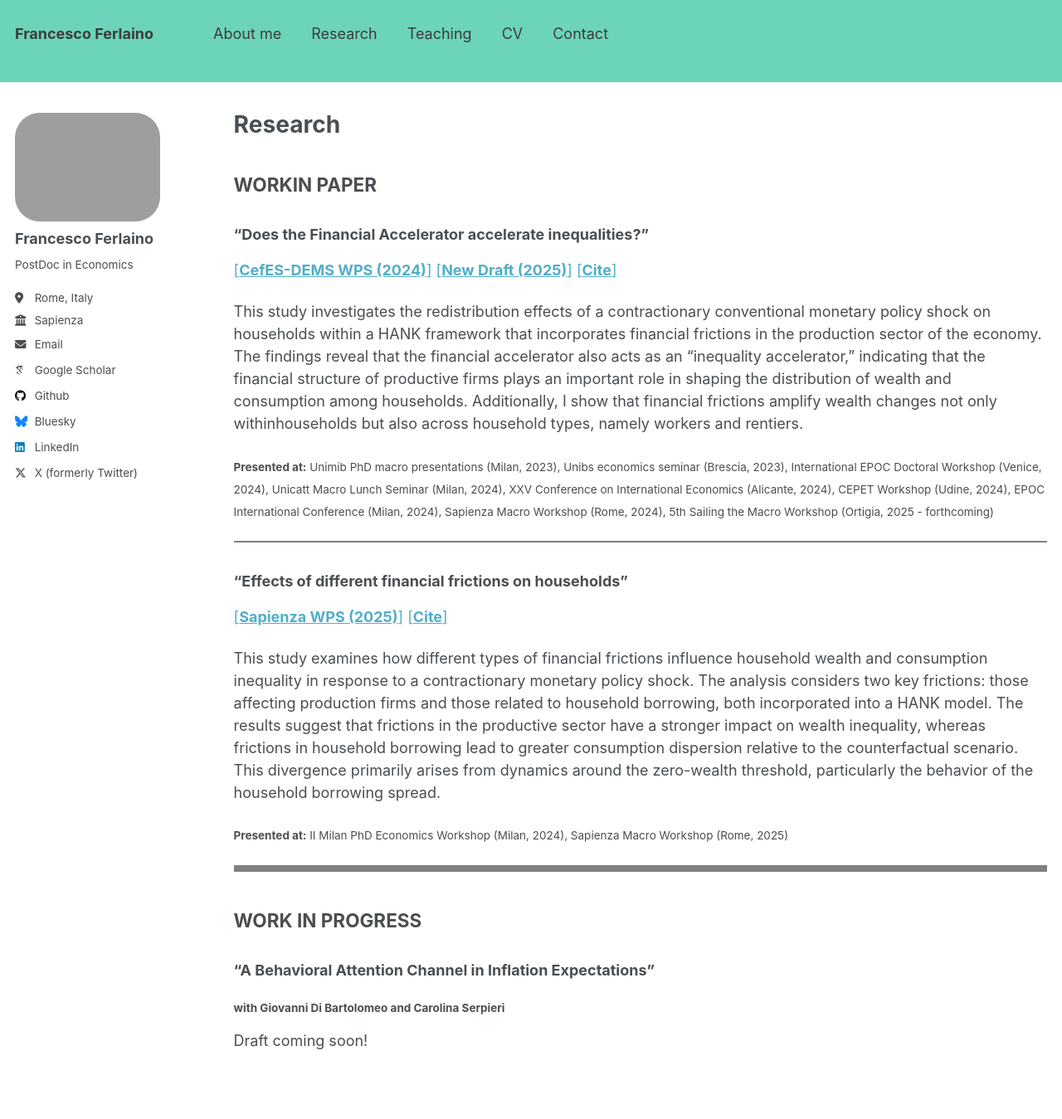
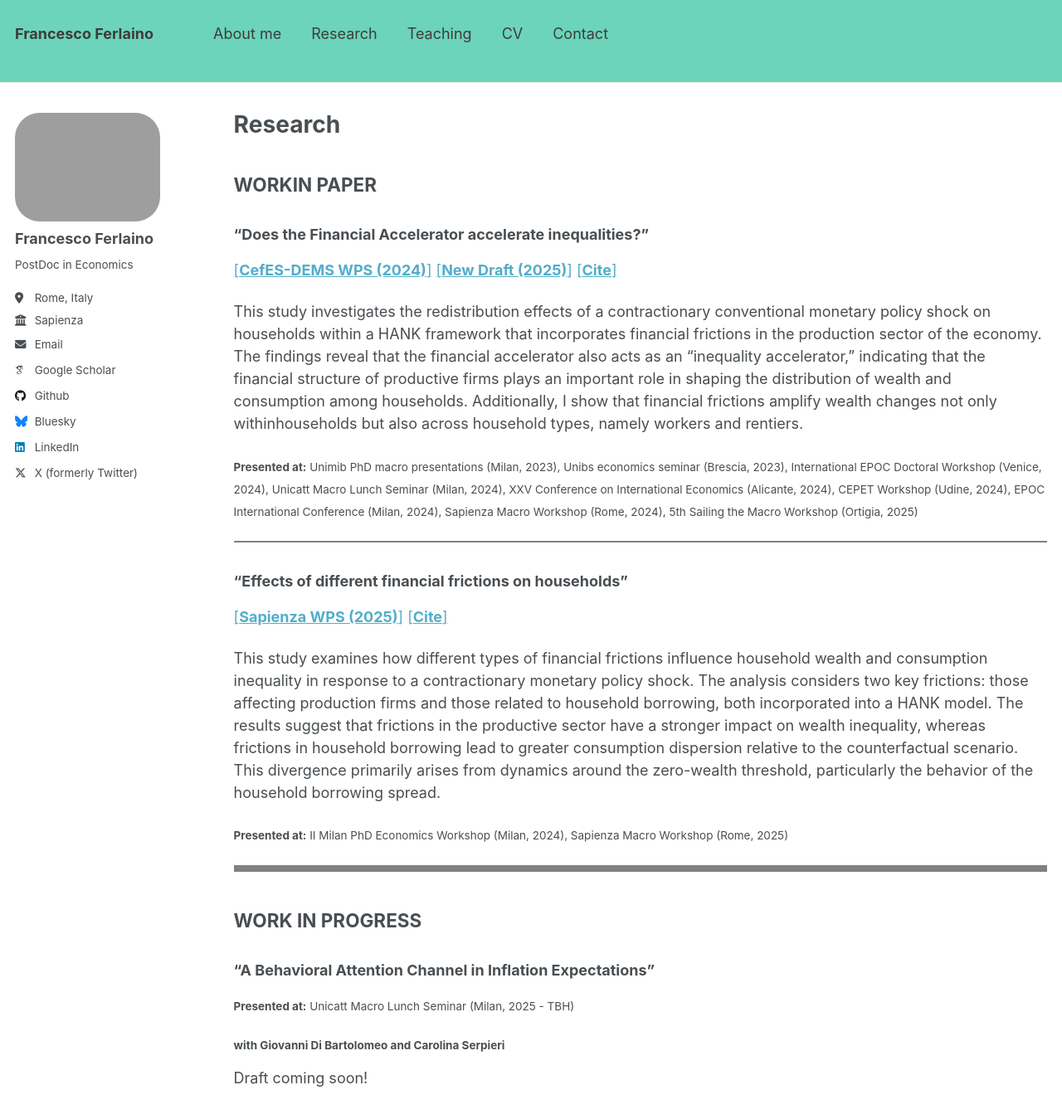
Before and after one commit to fraferla/fraferla.github.io, a Jekyll site: the page built from _pages/research.md, in a window 1280 px wide and 1400 px high. Shown: the top 1349 px of the window at 83% size. Built offline with Jekyll 4.4.1, drawn with Linux system fonts in a browser that asks for light colours; some web fonts are replaced.

Commit message:
change_research

```diff
--- a/_pages/research.md
+++ b/_pages/research.md
@@ -16,7 +16,7 @@
 
 This study investigates the redistribution effects of a contractionary conventional monetary policy shock on households within a HANK framework that incorporates financial frictions in the production sector of the economy. The findings reveal that the financial accelerator also acts as an “inequality accelerator,” indicating that the financial structure of productive firms plays an important role in shaping the distribution of wealth and consumption among households. Additionally, I show that financial frictions amplify wealth changes not only withinhouseholds but also across household types, namely workers and rentiers.
 
-<small>**Presented at:** Unimib PhD macro presentations (Milan, 2023), Unibs economics seminar (Brescia, 2023), International EPOC Doctoral Workshop (Venice, 2024), Unicatt Macro Lunch Seminar (Milan, 2024), XXV Conference on International Economics (Alicante, 2024), CEPET Workshop (Udine, 2024), EPOC International Conference (Milan, 2024), Sapienza Macro Workshop (Rome, 2024), 5th Sailing the Macro Workshop (Ortigia, 2025 - forthcoming)<small>
+<small>**Presented at:** Unimib PhD macro presentations (Milan, 2023), Unibs economics seminar (Brescia, 2023), International EPOC Doctoral Workshop (Venice, 2024), Unicatt Macro Lunch Seminar (Milan, 2024), XXV Conference on International Economics (Alicante, 2024), CEPET Workshop (Udine, 2024), EPOC International Conference (Milan, 2024), Sapienza Macro Workshop (Rome, 2024), 5th Sailing the Macro Workshop (Ortigia, 2025)<small>
 
 <hr style="border:1px solid gray">
 
@@ -40,6 +40,8 @@
 
 ### "A Behavioral Attention Channel in Inflation Expectations"
 
+<small>**Presented at:** Unicatt Macro Lunch Seminar (Milan, 2025 - TBH)<small>
+
 #### with Giovanni Di Bartolomeo and Carolina Serpieri
 
 Draft coming soon!
```
Also changed, not shown: 1 other file.
